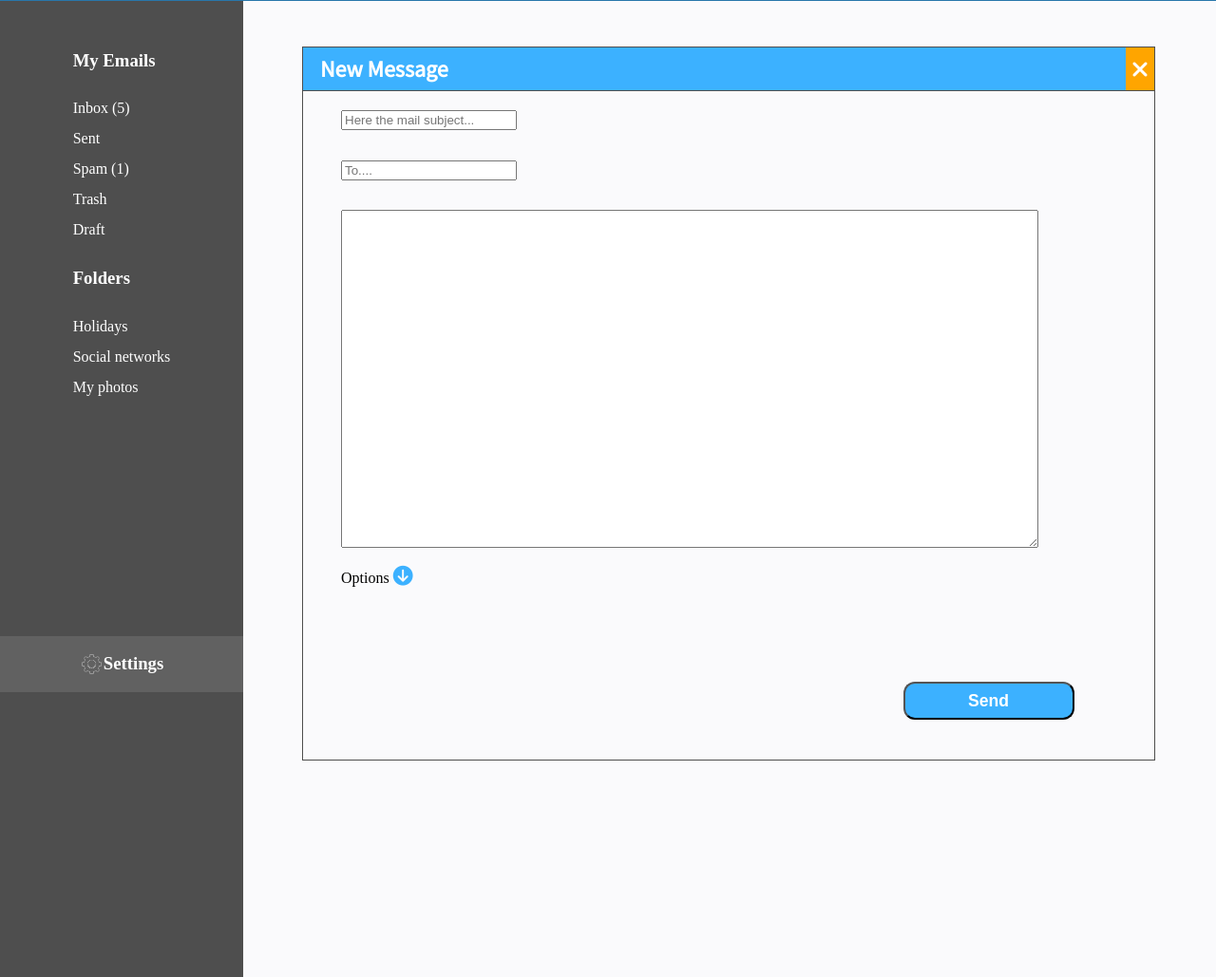
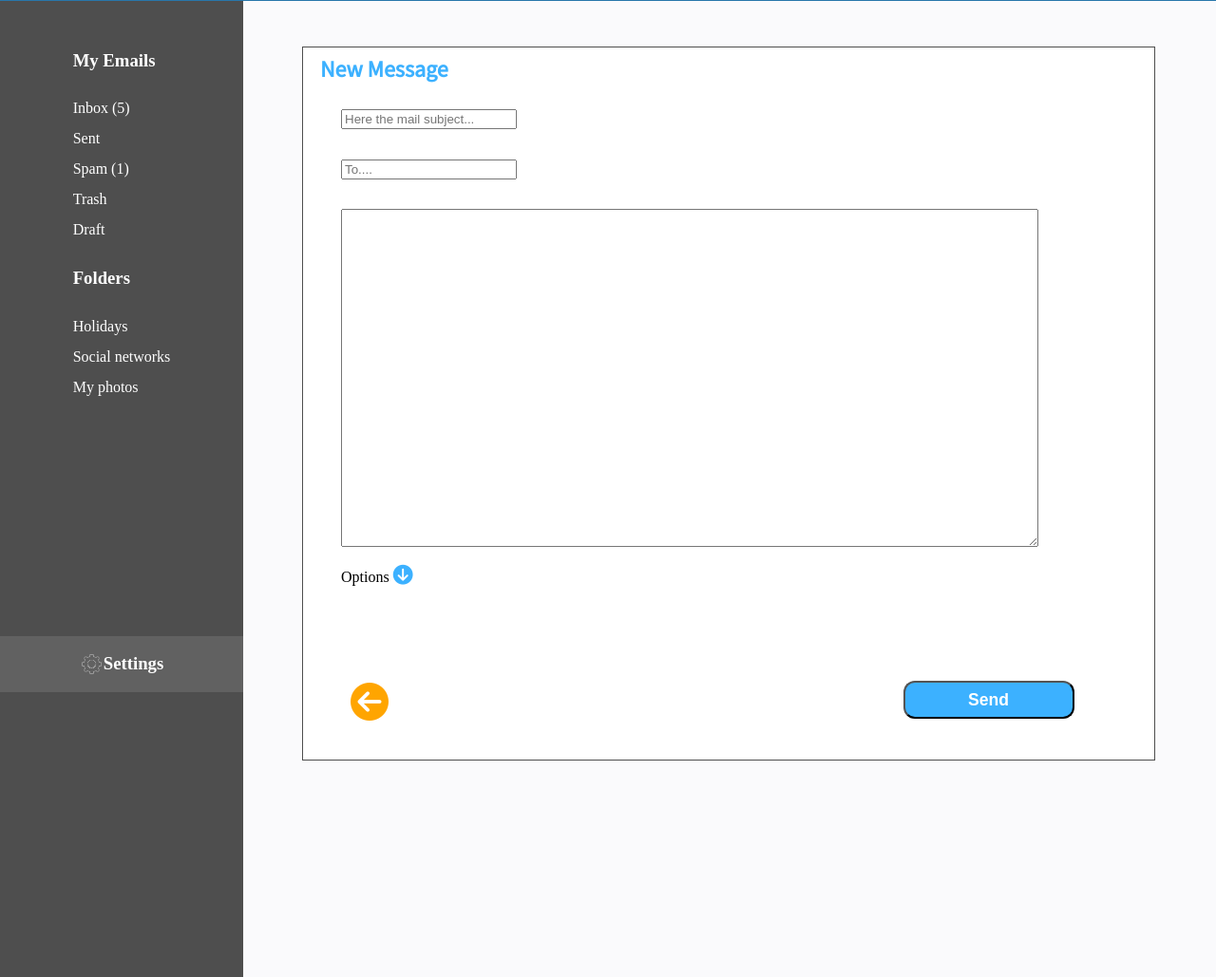
Before and after one commit to akhelouat/front-prototype-email-application, a PHP site: page /new_mail_page.html in a window 1280 px wide. Shown: the part 71-1100 px from the top of the page at 95% size. Run offline with PHP 8.4, Linux system fonts and the light colour scheme; some libraries are stand-ins or nearby versions.

Commit message:
Change the location and the icon of the return button in new_mail_page.html

```diff
--- a/new_mail_page.html
+++ b/new_mail_page.html
@@ -141,6 +141,8 @@
 
 
       <div class="nm_send">
+          <a href="index.html"><i class="fas fa-arrow-circle-left"></i></a>
+
         <input type="submit" value="Send">
       </div>
 
--- a/style2.css
+++ b/style2.css
@@ -319,14 +319,7 @@ h3
     }
     .nm_title>a
     {
-        color: white;
-        width: 30px;
-        background-color: orange;
-        height: 100%;
-        display: flex;
-        justify-content: center;
-        align-items: center;
-        text-decoration: none;
+   display: none;
     }
     .nm_subject
     {
@@ -401,22 +394,23 @@ article
 
    margin-right: 5%;
    margin-top: 50px;
+   background-color: white;
 
    border: 1px solid #4e4e4e;
 
 }
 .nm_title
 {
-    border-bottom: 1px solid #4e4e4e;
+
 
     width: 98%;
     height: 6%;
-    background-color: #3cb1ff;
+
     display: flex;
 
 
     font-family: 'Source Sans Pro', sans-serif;
-    color: white;
+    color: #3cb1ff;
     font-weight: bold;
     font-size: 1.5em;
 }
@@ -444,6 +438,7 @@ height: 50%;
 {
 color: black;
 min-height: 50px;
+width: 400px;
 
 }
 
@@ -464,7 +459,7 @@ min-height: 50px;
     justify-content: space-around;
     align-items: flex-start;
     height: 100px;
-    width: 550px;
+    width: 350px;
     opacity: 0%;
 }
 
@@ -489,8 +484,16 @@ textarea
 {
     width: 85%;
     display: flex;
-    justify-content: flex-end;
+    justify-content: space-between;
+
 }
+.nm_send>a
+{
+    color: orange;
+    font-size: 2.5em;
+}
+
+
 
 
 
@@ -534,6 +537,10 @@ textarea
     {
         display: flex;
         justify-content: center;
+    }
+    .nm_send>a
+    {
+        display: none;
     }
 
 
```
